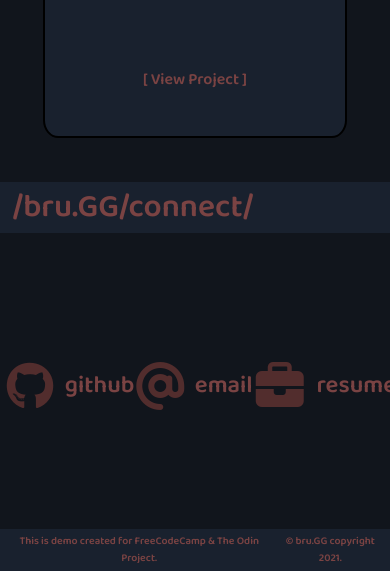
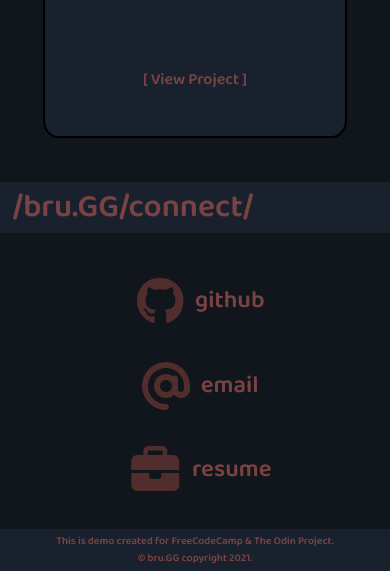
Before and after one commit to BruggerA1/Bru.GG, a plain HTML site: page home/index.html in a window 390 px wide. Shown: the part 2498-3069 px from the top of the page. Drawn offline with Linux system fonts and the light colour scheme.

Commit message:
Formatting

```diff
--- a/home/brugg.css
+++ b/home/brugg.css
@@ -149,4 +149,21 @@ img {
 	#project-section{
 		margin: auto;
 	}
+
+	#contact{
+		flex-direction: column;
+		align-items: center;
+	}
+
+	#contact-section{
+		line-height: 10vh;
+	}
+
+	#footer{
+		flex-direction: column;
+	}
+
+	#footer h6{
+		margin: 0;
+	}
 }
```
Also changed, not shown: home/index.html (+1 -1 lines), 2 other files.
